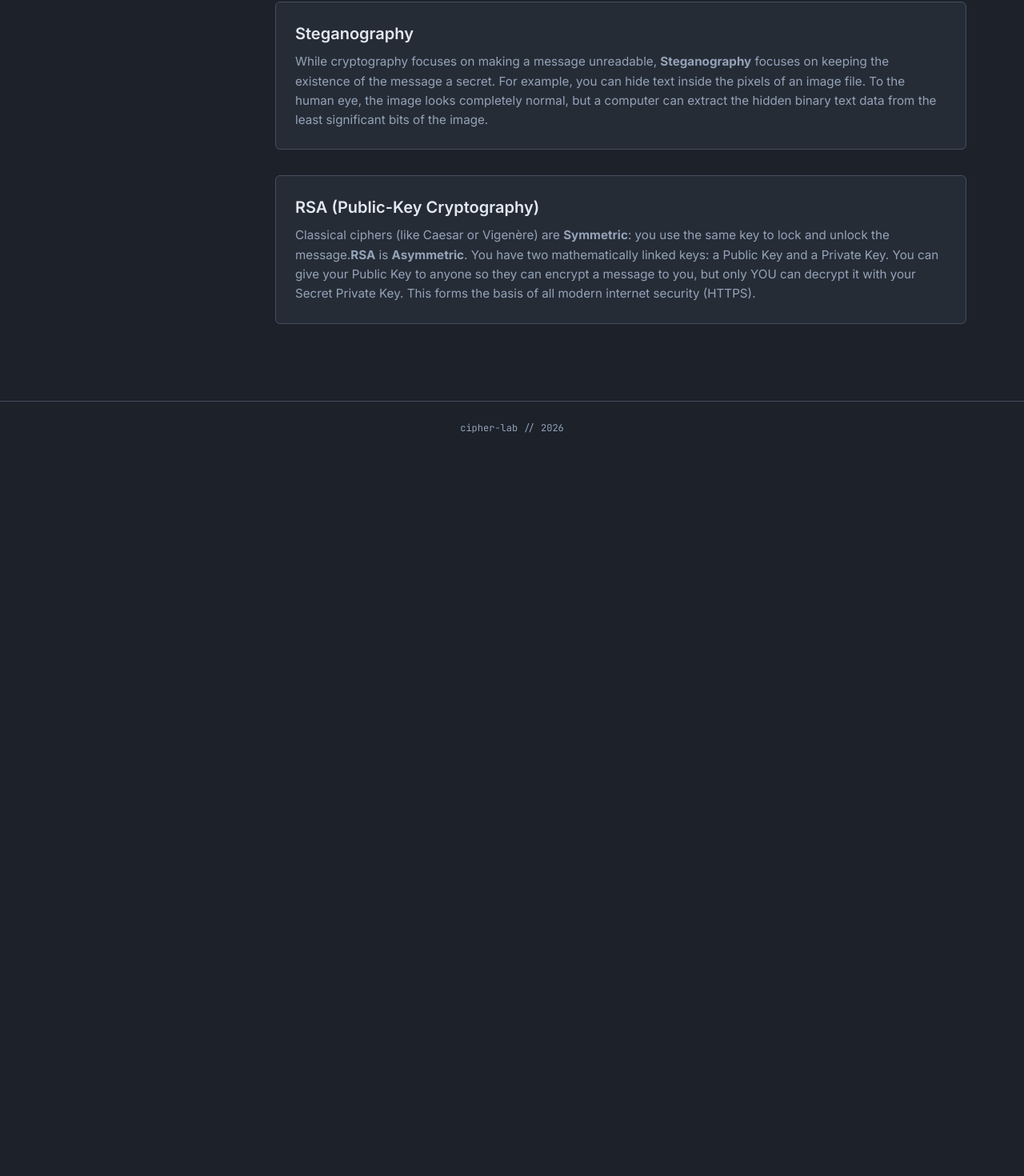
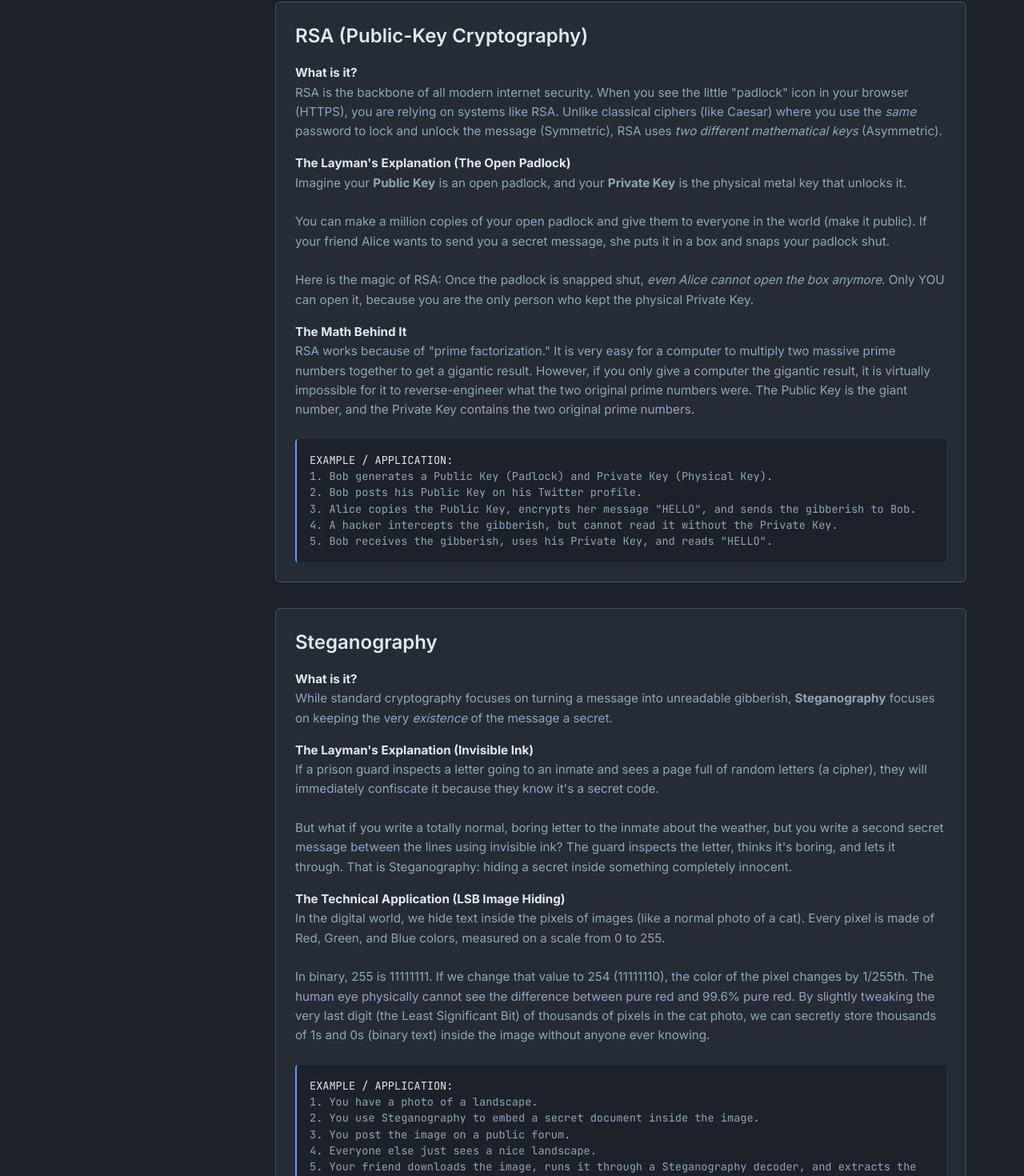
Before and after one commit to vinchenzo8361/Ciphers, a React (Vite) app: page /library in a window 1280 px wide. Shown: the part 3655-5125 px from the top of the page at 80% size. Before the commit the page ends 4223 px from the top, so only its background shows below. Built offline with nearby package versions, Linux system fonts and the light colour scheme.

Commit message:
docs: Expand RSA and Steganography with detailed layman examples

```diff
--- a/src/pages/Library.jsx
+++ b/src/pages/Library.jsx
@@ -163,23 +163,90 @@ export default function Library() {
           </h2>
 
           <div className="flex flex-col gap-8">
-            <div className="panel flex flex-col gap-2">
-              <h3 style={{ fontSize: '1.25rem', fontWeight: '600', color: 'var(--text-primary)' }}>Steganography</h3>
-              <p className="text-muted" style={{ lineHeight: 1.6, fontSize: '0.95rem' }}>
-                While cryptography focuses on making a message unreadable, <strong>Steganography</strong> focuses on keeping the existence of the message a secret.
-                For example, you can hide text inside the pixels of an image file. To the human eye, the image looks completely normal, but a computer can extract the hidden binary text data from the least significant bits of the image.
-              </p>
+
+            {/* RSA Entry */}
+            <div className="panel flex flex-col gap-4">
+              <h3 style={{ fontSize: '1.5rem', fontWeight: '600', color: 'var(--text-primary)' }}>RSA (Public-Key Cryptography)</h3>
+
+              <div className="text-muted" style={{ lineHeight: 1.6, fontSize: '0.95rem' }}>
+                <strong style={{ color: 'var(--text-primary)' }}>What is it?</strong><br/>
+                RSA is the backbone of all modern internet security. When you see the little "padlock" icon in your browser (HTTPS), you are relying on systems like RSA. Unlike classical ciphers (like Caesar) where you use the <em>same</em> password to lock and unlock the message (Symmetric), RSA uses <em>two different mathematical keys</em> (Asymmetric).
+              </div>
+
+              <div className="text-muted" style={{ lineHeight: 1.6, fontSize: '0.95rem' }}>
+                <strong style={{ color: 'var(--text-primary)' }}>The Layman's Explanation (The Open Padlock)</strong><br/>
+                Imagine your <strong>Public Key</strong> is an open padlock, and your <strong>Private Key</strong> is the physical metal key that unlocks it. <br/><br/>
+                You can make a million copies of your open padlock and give them to everyone in the world (make it public). If your friend Alice wants to send you a secret message, she puts it in a box and snaps your padlock shut.
+                <br/><br/>
+                Here is the magic of RSA: Once the padlock is snapped shut, <em>even Alice cannot open the box anymore</em>. Only YOU can open it, because you are the only person who kept the physical Private Key.
+              </div>
+
+              <div className="text-muted" style={{ lineHeight: 1.6, fontSize: '0.95rem' }}>
+                <strong style={{ color: 'var(--text-primary)' }}>The Math Behind It</strong><br/>
+                RSA works because of "prime factorization." It is very easy for a computer to multiply two massive prime numbers together to get a gigantic result. However, if you only give a computer the gigantic result, it is virtually impossible for it to reverse-engineer what the two original prime numbers were. The Public Key is the giant number, and the Private Key contains the two original prime numbers.
+              </div>
+
+              <div className="font-mono text-sm" style={{
+                backgroundColor: 'var(--bg-base)',
+                padding: '1rem',
+                borderRadius: '4px',
+                borderLeft: '2px solid var(--accent)',
+                whiteSpace: 'pre-wrap',
+                color: 'var(--text-primary)',
+                marginTop: '0.5rem'
+              }}>
+                EXAMPLE / APPLICATION:<br/>
+                <span style={{ color: 'var(--text-secondary)' }}>
+                1. Bob generates a Public Key (Padlock) and Private Key (Physical Key).<br/>
+                2. Bob posts his Public Key on his Twitter profile.<br/>
+                3. Alice copies the Public Key, encrypts her message "HELLO", and sends the gibberish to Bob.<br/>
+                4. A hacker intercepts the gibberish, but cannot read it without the Private Key.<br/>
+                5. Bob receives the gibberish, uses his Private Key, and reads "HELLO".
+                </span>
+              </div>
             </div>
 
-            <div className="panel flex flex-col gap-2">
-              <h3 style={{ fontSize: '1.25rem', fontWeight: '600', color: 'var(--text-primary)' }}>RSA (Public-Key Cryptography)</h3>
-              <p className="text-muted" style={{ lineHeight: 1.6, fontSize: '0.95rem' }}>
-                Classical ciphers (like Caesar or Vigenère) are <strong>Symmetric</strong>: you use the same key to lock and unlock the message.
-                <strong>RSA</strong> is <strong>Asymmetric</strong>. You have two mathematically linked keys: a Public Key and a Private Key.
-                You can give your Public Key to anyone so they can encrypt a message to you, but only YOU can decrypt it with your Secret Private Key.
-                This forms the basis of all modern internet security (HTTPS).
-              </p>
+            {/* Steganography Entry */}
+            <div className="panel flex flex-col gap-4">
+              <h3 style={{ fontSize: '1.5rem', fontWeight: '600', color: 'var(--text-primary)' }}>Steganography</h3>
+
+              <div className="text-muted" style={{ lineHeight: 1.6, fontSize: '0.95rem' }}>
+                <strong style={{ color: 'var(--text-primary)' }}>What is it?</strong><br/>
+                While standard cryptography focuses on turning a message into unreadable gibberish, <strong>Steganography</strong> focuses on keeping the very <em>existence</em> of the message a secret.
+              </div>
+
+              <div className="text-muted" style={{ lineHeight: 1.6, fontSize: '0.95rem' }}>
+                <strong style={{ color: 'var(--text-primary)' }}>The Layman's Explanation (Invisible Ink)</strong><br/>
+                If a prison guard inspects a letter going to an inmate and sees a page full of random letters (a cipher), they will immediately confiscate it because they know it's a secret code. <br/><br/>
+                But what if you write a totally normal, boring letter to the inmate about the weather, but you write a second secret message between the lines using invisible ink? The guard inspects the letter, thinks it's boring, and lets it through. That is Steganography: hiding a secret inside something completely innocent.
+              </div>
+
+              <div className="text-muted" style={{ lineHeight: 1.6, fontSize: '0.95rem' }}>
+                <strong style={{ color: 'var(--text-primary)' }}>The Technical Application (LSB Image Hiding)</strong><br/>
+                In the digital world, we hide text inside the pixels of images (like a normal photo of a cat). Every pixel is made of Red, Green, and Blue colors, measured on a scale from 0 to 255. <br/><br/>
+                In binary, 255 is 11111111. If we change that value to 254 (11111110), the color of the pixel changes by 1/255th. The human eye physically cannot see the difference between pure red and 99.6% pure red. By slightly tweaking the very last digit (the Least Significant Bit) of thousands of pixels in the cat photo, we can secretly store thousands of 1s and 0s (binary text) inside the image without anyone ever knowing.
+              </div>
+
+              <div className="font-mono text-sm" style={{
+                backgroundColor: 'var(--bg-base)',
+                padding: '1rem',
+                borderRadius: '4px',
+                borderLeft: '2px solid var(--accent)',
+                whiteSpace: 'pre-wrap',
+                color: 'var(--text-primary)',
+                marginTop: '0.5rem'
+              }}>
+                EXAMPLE / APPLICATION:<br/>
+                <span style={{ color: 'var(--text-secondary)' }}>
+                1. You have a photo of a landscape.<br/>
+                2. You use Steganography to embed a secret document inside the image.<br/>
+                3. You post the image on a public forum.<br/>
+                4. Everyone else just sees a nice landscape.<br/>
+                5. Your friend downloads the image, runs it through a Steganography decoder, and extracts the secret document.
+                </span>
+              </div>
             </div>
+
           </div>
         </div>
 
```
